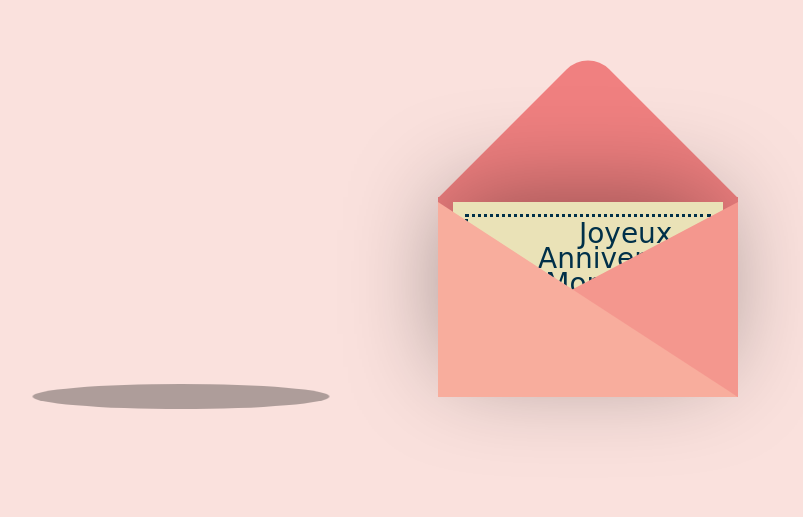
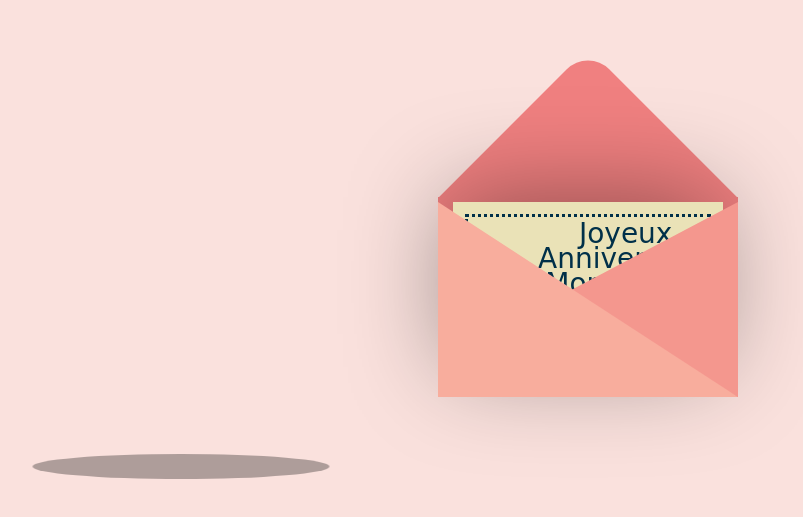
Before and after one commit to Nelchael2809/Michaela, a plain HTML site: page index.html in a window 1280 px wide. Shown: the part 141-658 px from the top of the page, without its empty margins (52-855 px from the left). Drawn offline with Linux system fonts and the light colour scheme.

Commit message:
Update style.css

```diff
--- a/style.css
+++ b/style.css
@@ -130,7 +130,7 @@ body {
   height: 25px;
   border-radius: 50%;
   background-color: rgba(0, 0, 0, 0.3);
-  bottom: 250px;
+  bottom: 180px;
   left: 68px;
   animation: scale 3s linear infinite;
   z-index: -1;
```
